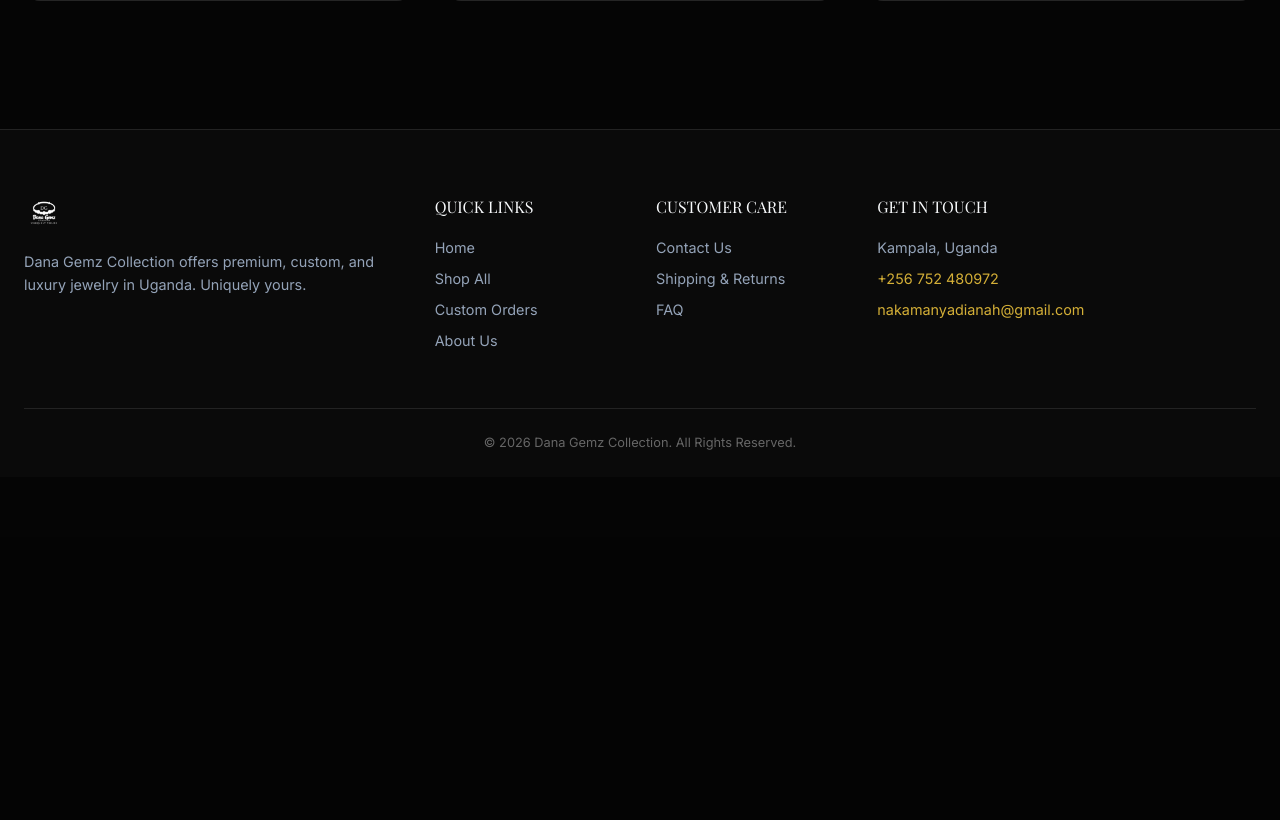
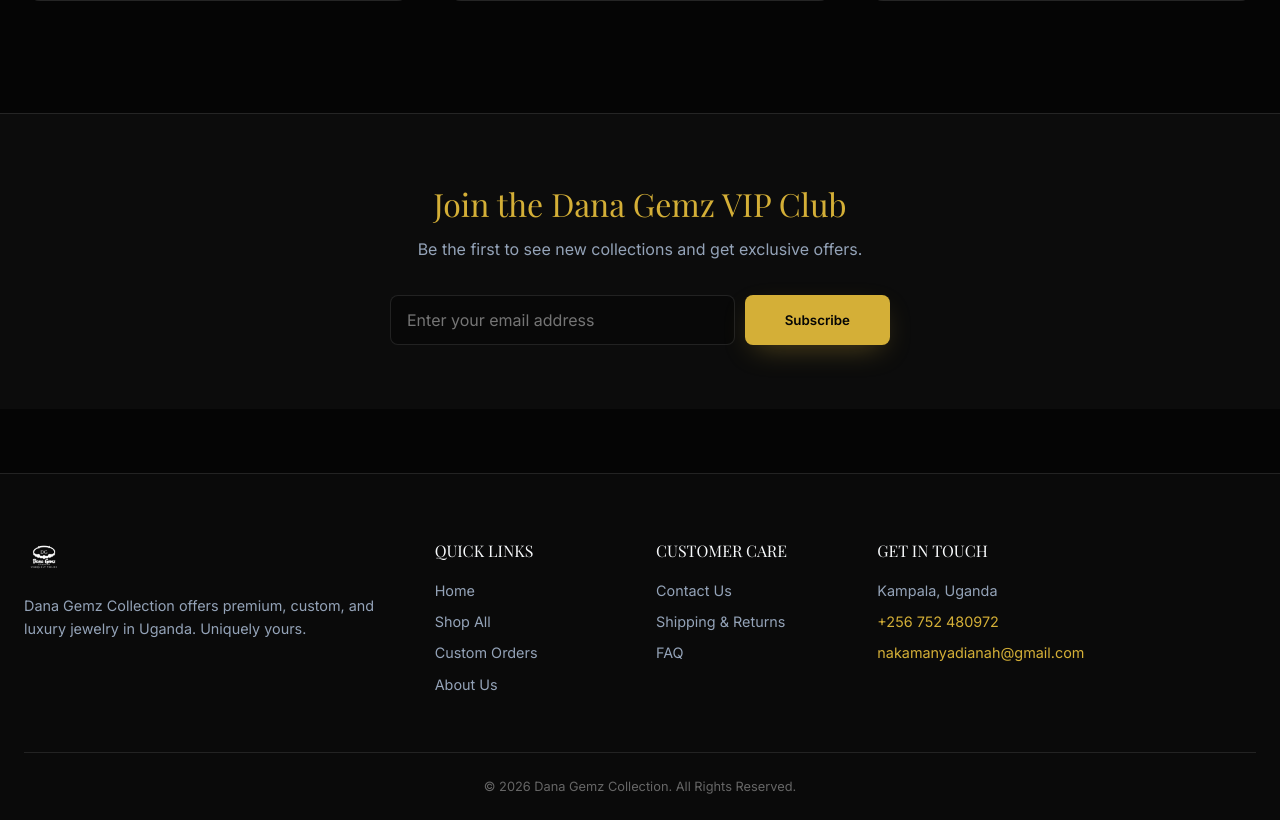
Before and after one commit to ainebyemartin0-arch/danagemz, a Django app: page / in a window 1280 px wide. Shown: the part 2151-2971 px from the top of the page. Before the commit the page ends 2601 px from the top, so only its background shows below. Run offline with Django 5.2, Linux system fonts and the light colour scheme; data comes from the database, SQL or seed files in the repository.

Commit message:
Backend sync fix: Re-add newsletter form, fix JS toast race condition, add image fallbacks for cart

```diff
--- a/static/js/main.js
+++ b/static/js/main.js
@@ -1,3 +1,24 @@
+// Define showToast globally FIRST to prevent race conditions with Django messages
+window.showToast = function(message) {
+    if (!document.getElementById('toastContainer')) {
+        const toastContainer = document.createElement('div');
+        toastContainer.id = 'toastContainer';
+        toastContainer.className = 'toast-container';
+        document.body.appendChild(toastContainer);
+    }
+    const container = document.getElementById('toastContainer');
+    const toast = document.createElement('div');
+    toast.className = 'toast';
+    toast.innerText = message;
+    container.appendChild(toast);
+    void toast.offsetWidth;
+    toast.classList.add('show');
+    setTimeout(() => {
+        toast.classList.remove('show');
+        setTimeout(() => toast.remove(), 400);
+    }, 3000);
+};
+
 document.addEventListener('DOMContentLoaded', () => {
     // 1. NAVBAR SHRINK & MOBILE MENU
     const navbar = document.getElementById('mainNavbar');
@@ -46,7 +67,7 @@
     });
 
     // 4. RIPPLE EFFECT
-    document.querySelectorAll('.btn-primary, .btn-whatsapp, .nav-cta').forEach(btn => {
+    document.querySelectorAll('.btn-primary, .btn-whatsapp, .nav-cta, .form-submit-btn').forEach(btn => {
         btn.addEventListener('click', function(e) {
             const circle = document.createElement('span');
             const diameter = Math.max(this.clientWidth, this.clientHeight);
@@ -61,31 +82,11 @@
         });
     });
 
-    // 5. TOAST NOTIFICATIONS
-    if (!document.getElementById('toastContainer')) {
-        const toastContainer = document.createElement('div');
-        toastContainer.id = 'toastContainer';
-        toastContainer.className = 'toast-container';
-        document.body.appendChild(toastContainer);
-    }
-    window.showToast = function(message) {
-        const container = document.getElementById('toastContainer');
-        const toast = document.createElement('div');
-        toast.className = 'toast';
-        toast.innerText = message;
-        container.appendChild(toast);
-        void toast.offsetWidth;
-        toast.classList.add('show');
-        setTimeout(() => {
-            toast.classList.remove('show');
-            setTimeout(() => toast.remove(), 400);
-        }, 3000);
-    };
-
     // =========================================
-    // 6. SHOPPING CART LOGIC (LocalStorage)
+    // 5. SHOPPING CART LOGIC (LocalStorage)
     // =========================================
     let cart = JSON.parse(localStorage.getItem('danagemz_cart')) || [];
+    const shopUrl = document.querySelector('meta[name="shop-url"]').getAttribute('content') || '/shop/';
 
     window.addToCart = function(id, name, price, image) {
         const existingItem = cart.find(item => item.id === id);
@@ -118,7 +119,7 @@
                     <svg xmlns="http://www.w3.org/2000/svg" fill="none" viewBox="0 0 24 24" stroke-width="1.5" stroke="currentColor"><path stroke-linecap="round" stroke-linejoin="round" d="M2.25 3h1.386c.51 0 .955.343 1.087.835l.383 1.437M7.5 14.25a3 3 0 00-3 3h15.75m-12.75-3h11.218c1.121-2.3 2.1-4.684 2.924-7.138a60.114 60.114 0 00-16.536-1.84M7.5 14.25L5.106 5.272" /></svg>
                     <h3>Your cart is empty</h3>
                     <p>Looks like you haven't added anything yet.</p>
-                    <a href="/shop/" class="btn-primary">Continue Shopping</a>
+                    <a href="${shopUrl}" class="btn-primary">Continue Shopping</a>
                 </div>
             `;
             return;
--- a/templates/base.html
+++ b/templates/base.html
@@ -17,6 +17,7 @@
     <link rel="preconnect" href="https://fonts.googleapis.com">
     <link rel="preconnect" href="https://fonts.gstatic.com" crossorigin>
     <link href="https://fonts.googleapis.com/css2?family=Inter:wght@400;500;600;700&family=Playfair+Display:wght@400;700&display=swap" rel="stylesheet">
+    <meta name="shop-url" content="{% url 'store:shop' %}">
     <link rel="stylesheet" href="{% static 'css/style.css' %}">
 </head>
 <body>
--- a/templates/index.html
+++ b/templates/index.html
@@ -50,7 +50,11 @@
             {% for product in products %}
             <article class="product-card" data-reveal>
                 <div class="product-img-wrapper">
-                    <img src="{{ product.image.url }}" alt="{{ product.name }}" class="product-img" loading="lazy">
+                    {% if product.image %}
+                        <img src="{{ product.image.url }}" alt="{{ product.name }}" class="product-img" loading="lazy">
+                    {% else %}
+                        <div class="product-img" style="display: flex; align-items: center; justify-content: center; background: #111; color: var(--color-muted);">No Image</div>
+                    {% endif %}
                     <div class="product-overlay">
                         <button aria-label="Add to Wishlist">
                             <svg xmlns="http://www.w3.org/2000/svg" fill="none" viewBox="0 0 24 24" stroke-width="1.5" stroke="currentColor"><path stroke-linecap="round" stroke-linejoin="round" d="M21 8.25c0-2.485-2.099-4.5-4.688-4.5-1.935 0-3.597 1.126-4.312 2.733-.715-1.607-2.377-2.733-4.313-2.733C5.1 3.75 3 5.765 3 8.25c0 7.22 9 12 9 12s9-4.78 9-12z" /></svg>
@@ -58,7 +62,7 @@
                         <a href="{% url 'store:product_detail' product.id %}" aria-label="Quick View">
                             <svg xmlns="http://www.w3.org/2000/svg" fill="none" viewBox="0 0 24 24" stroke-width="1.5" stroke="currentColor"><path stroke-linecap="round" stroke-linejoin="round" d="M2.036 12.322a1.012 1.012 0 010-.639C3.423 7.51 7.36 4.5 12 4.5c4.638 0 8.573 3.007 9.963 7.178.07.207.07.431 0 .639C20.577 16.49 16.64 19.5 12 19.5c-4.638 0-8.573-3.007-9.963-7.178z" /><path stroke-linecap="round" stroke-linejoin="round" d="M15 12a3 3 0 11-6 0 3 3 0 016 0z" /></svg>
                         </a>
-                        <button aria-label="Add to Cart" onclick="addToCart('{{ product.id }}', '{{ product.name }}', '{{ product.price }}', '{{ product.image.url }}')">
+                        <button aria-label="Add to Cart" onclick="addToCart('{{ product.id }}', '{{ product.name }}', '{{ product.price }}', '{% if product.image %}{{ product.image.url }}{% else %}https://via.placeholder.com/80x80?text=No+Image{% endif %}')">
                             <svg xmlns="http://www.w3.org/2000/svg" fill="none" viewBox="0 0 24 24" stroke-width="1.5" stroke="currentColor"><path stroke-linecap="round" stroke-linejoin="round" d="M2.25 3h1.386c.51 0 .955.343 1.087.835l.383 1.437M7.5 14.25a3 3 0 00-3 3h15.75m-12.75-3h11.218c1.121-2.3 2.1-4.684 2.924-7.138a60.114 60.114 0 00-16.536-1.84M7.5 14.25L5.106 5.272" /></svg>
                         </button>
                     </div>
@@ -78,4 +82,18 @@
         </div>
     </div>
 </section>
+
+<!-- Re-added Newsletter Section -->
+<section class="newsletter-section" style="background: var(--color-surface); border-top: 1px solid var(--color-border); padding: 4rem 0; text-align: center; margin-top: 3rem;">
+    <div class="container" data-reveal>
+        <h2 style="font-size: 2rem; color: var(--color-primary); margin-bottom: 0.5rem;">Join the Dana Gemz VIP Club</h2>
+        <p style="color: var(--color-muted); margin-bottom: 2rem;">Be the first to see new collections and get exclusive offers.</p>
+
+        <form method="POST" action="{% url 'store:home' %}" style="max-width: 500px; margin: 0 auto; display: flex; gap: 10px;">
+            {% csrf_token %}
+            <input type="email" name="email" placeholder="Enter your email address" required aria-label="Email address" style="flex-grow: 1; background: rgba(0,0,0,0.3); border: 1px solid var(--color-border); border-radius: 8px; padding: 0.875rem 1rem; color: var(--color-text); font-family: 'Inter', sans-serif; font-size: 1rem;">
+            <button type="submit" class="btn-primary">Subscribe</button>
+        </form>
+    </div>
+</section>
 {% endblock %}
--- a/templates/shop.html
+++ b/templates/shop.html
@@ -18,7 +18,7 @@
             {% for product in products %}
             <article class="product-card" data-reveal>
                 <div class="product-img-wrapper">
-                    <img src="{{ product.image.url }}" alt="{{ product.name }}" class="product-img" loading="lazy">
+                    {% if product.image %}<img src="{{ product.image.url }}" alt="{{ product.name }}" class="product-img" loading="lazy">{% else %}<div class="product-img" style="display: flex; align-items: center; justify-content: center; background: #111; color: var(--color-muted);">No Image</div>{% endif %}
                     <div class="product-overlay">
                         <button aria-label="Add to Wishlist">
                             <svg xmlns="http://www.w3.org/2000/svg" fill="none" viewBox="0 0 24 24" stroke-width="1.5" stroke="currentColor"><path stroke-linecap="round" stroke-linejoin="round" d="M21 8.25c0-2.485-2.099-4.5-4.688-4.5-1.935 0-3.597 1.126-4.312 2.733-.715-1.607-2.377-2.733-4.313-2.733C5.1 3.75 3 5.765 3 8.25c0 7.22 9 12 9 12s9-4.78 9-12z" /></svg>
@@ -26,7 +26,7 @@
                         <a href="{% url 'store:product_detail' product.id %}" aria-label="Quick View">
                             <svg xmlns="http://www.w3.org/2000/svg" fill="none" viewBox="0 0 24 24" stroke-width="1.5" stroke="currentColor"><path stroke-linecap="round" stroke-linejoin="round" d="M2.036 12.322a1.012 1.012 0 010-.639C3.423 7.51 7.36 4.5 12 4.5c4.638 0 8.573 3.007 9.963 7.178.07.207.07.431 0 .639C20.577 16.49 16.64 19.5 12 19.5c-4.638 0-8.573-3.007-9.963-7.178z" /><path stroke-linecap="round" stroke-linejoin="round" d="M15 12a3 3 0 11-6 0 3 3 0 016 0z" /></svg>
                         </a>
-                        <button aria-label="Add to Cart" onclick="addToCart('{{ product.id }}', '{{ product.name }}', '{{ product.price }}', '{{ product.image.url }}')">
+                        <button aria-label="Add to Cart" onclick="addToCart('{{ product.id }}', '{{ product.name }}', '{{ product.price }}', '{% if product.image %}{{ product.image.url }}{% else %}https://via.placeholder.com/80x80?text=No+Image{% endif %}')">
                             <svg xmlns="http://www.w3.org/2000/svg" fill="none" viewBox="0 0 24 24" stroke-width="1.5" stroke="currentColor"><path stroke-linecap="round" stroke-linejoin="round" d="M2.25 3h1.386c.51 0 .955.343 1.087.835l.383 1.437M7.5 14.25a3 3 0 00-3 3h15.75m-12.75-3h11.218c1.121-2.3 2.1-4.684 2.924-7.138a60.114 60.114 0 00-16.536-1.84M7.5 14.25L5.106 5.272" /></svg>
                         </button>
                     </div>
```
